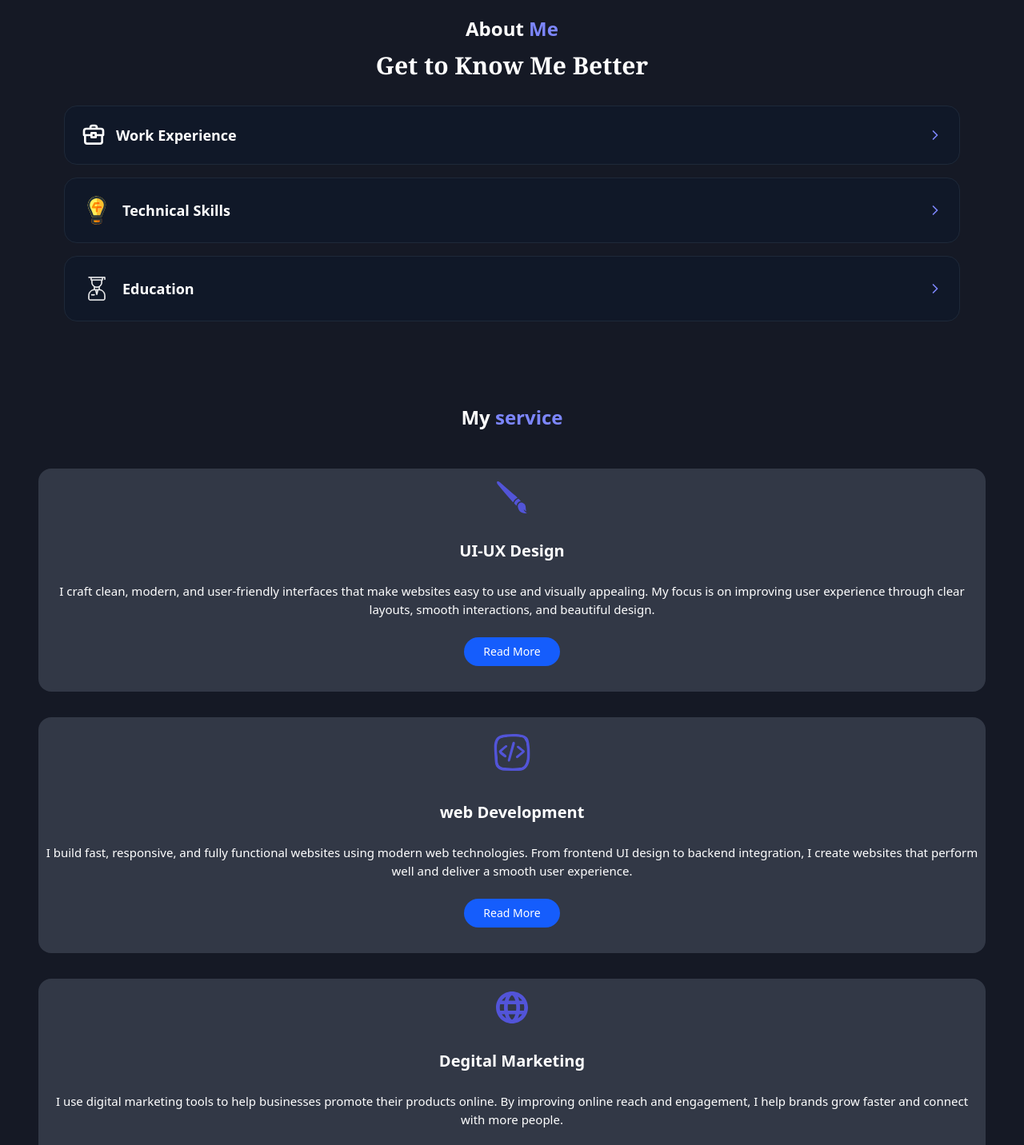
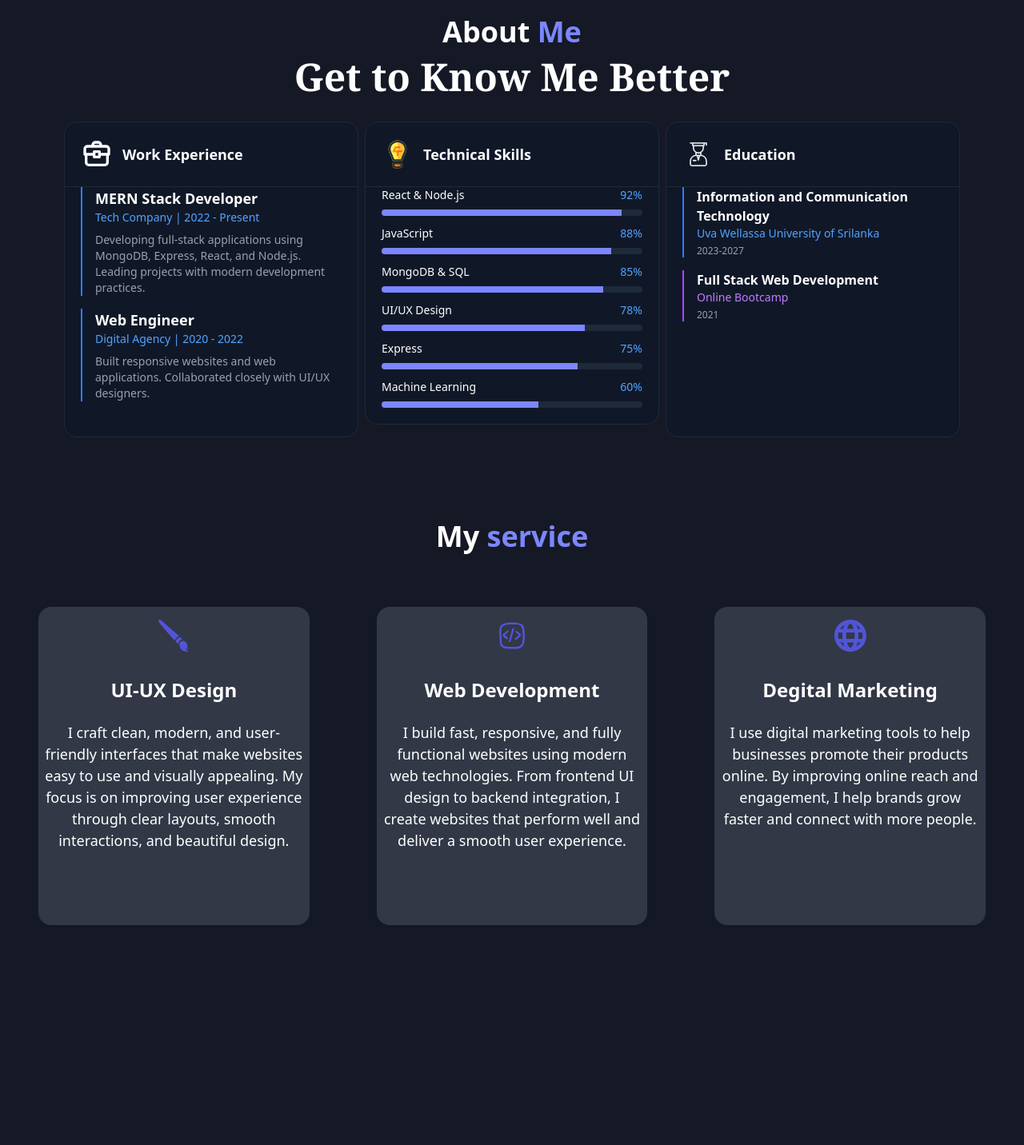
Before and after one commit to KavinduAshenSenarath/ashensenarath-portfolio, a React (Vite) app: page / in a window 1280 px wide. Shown: the part 820-2252 px from the top of the page at 80% size. Built offline with nearby package versions, Linux system fonts and the light colour scheme.

Commit message:
feat: desktop screen ptoject and service component

```diff
--- a/src/components/sections/About.jsx
+++ b/src/components/sections/About.jsx
@@ -11,37 +11,35 @@ function About() {
 
     return (
         <section id="about" className=" py-10 bg-[#151925]">
-            <h2 className="text-center text-2xl font-bold text-white">
+            <h2 className="text-center text-2xl font-bold text-white lg:text-4xl">
                 About <span className="text-indigo-400">Me</span>
             </h2>
 
-            <h1 className="text-center text-white text-3xl font-serif font-semibold mt-3">
+            <h1 className="text-center text-white text-3xl lg:text-5xl font-serif font-semibold mt-3">
                 Get to Know Me Better
             </h1>
 
-            <div className="space-y-4 mt-8 px-4 md:px-20">
+            <div className="space-y-4 mt-8 px-4 md:px-20 grid gap-2 lg:grid-cols-3">
 
                 {/*EXPERIENCE*/}
-                <div className="bg-gray-900 rounded-2xl overflow-hidden border border-gray-800">
+                <div className="bg-gray-900 rounded-2xl border border-gray-800 overflow-hidden lg:h-full">
+
                     <button
                         onClick={() => toggle("experience")}
-                        className="w-full flex items-center justify-between p-5 hover:bg-gray-800/50 transition-all duration-300">
+                        className="w-full flex items-center justify-between p-5 hover:bg-gray-800/50 transition lg:cursor-default" >
                         <div className="flex items-center gap-3">
-                            <img src="work.svg" alt="work icon " className="h-8 w-8  "></img>
+                            <img src="work.svg" alt="work icon " className="h-10 w-10 "></img>
                             <h3 className="text-lg font-semibold text-white ">Work Experience</h3>
                         </div>
 
                         <ChevronRight
-                            className={`transition-transform duration-300 text-indigo-400 ${expanded === "experience" ? "rotate-90" : ""
+                            className={`lg:hidden transition-transform duration-300 text-indigo-400 ${expanded === "experience" ? "rotate-90" : ""
                                 }`}
                             size={20}
                         />
                     </button>
 
-                    <div
-                        className={`transition-all duration-300 overflow-hidden ${expanded === "experience" ? "max-h-[1000px] opacity-100" : "max-h-0 opacity-0"
-                            }`}
-                    >
+                    <div className={`transition-all duration-300 overflow-hidden ${expanded === "experience" ? "max-h-[1000px] opacity-100" : "max-h-0 opacity-0"} lg:max-h-full lg:opacity-100`}>
                         <div className="p-5 pt-0 border-t border-gray-800 space-y-4">
                             <div className="border-l-2 border-blue-500 pl-4">
                                 <h4 className="font-semibold text-lg text-white ">MERN Stack Developer</h4>
@@ -75,15 +73,15 @@ function About() {
                         </div>
 
                         <ChevronRight
-                            className={`transition-transform duration-300 text-indigo-400 ${expanded === "skills" ? "rotate-90" : ""
-                                }`}
+                            className={` lg:hidden transition-transform duration-300 text-indigo-400 ${expanded === "skills" ? "rotate-90" : ""
+                                } lg:max-h-full lg:opacity-100`}
                             size={20}
                         />
                     </button>
 
                     <div
                         className={`transition-all duration-300 overflow-hidden ${expanded === "skills" ? "max-h-[1000px] opacity-100" : "max-h-0 opacity-0"
-                            }`}
+                            } lg:max-h-full lg:opacity-100`}
                     >
                         <div className="p-5 pt-0 border-t border-gray-800 text-white space-y-3">
 
@@ -93,6 +91,8 @@ function About() {
                                 { skill: "MongoDB & SQL", value: 85 },
                                 { skill: "UI/UX Design", value: 78 },
                                 { skill: "Express", value: 75 },
+                                { skill: "Machine Learning", value: 60 },
+
                             ].map((item, index) => (
                                 <div key={index}>
                                     <div className="flex justify-between mb-2">
@@ -102,7 +102,7 @@ function About() {
 
                                     <div className="h-2 bg-gray-800 rounded-full overflow-hidden">
                                         <div
-                                            className="h-full bg-gradient-to-r from-blue-500 to-purple-500 transition-all duration-1000 ease-out"
+                                            className="h-full bg-indigo-400 transition-all duration-1000 ease-out"
                                             style={{ width: `${item.value}%` }}
                                         ></div>
                                     </div>
@@ -125,7 +125,7 @@ function About() {
                         </div>
 
                         <ChevronRight
-                            className={`transition-transform duration-300 text-indigo-400 ${expanded === "education" ? "rotate-90" : ""
+                            className={` lg:hidden transition-transform duration-300 text-indigo-400 ${expanded === "education" ? "rotate-90" : ""
                                 }`}
                             size={20}
 
@@ -134,7 +134,7 @@ function About() {
 
                     <div
                         className={`transition-all duration-300 overflow-hidden ${expanded === "education" ? "max-h-[1000px] opacity-100" : "max-h-0 opacity-0"
-                            }`}
+                            } lg:max-h-full lg:opacity-100`}
                     >
                         <div className="p-5 pt-0 border-t border-gray-800 space-y-4">
                             <div className="border-l-2 border-blue-500 pl-4">
--- a/src/components/sections/Hero.jsx
+++ b/src/components/sections/Hero.jsx
@@ -103,7 +103,7 @@ function Hero() {
                         initial={{ scale: 0, rotate: -30, opacity: 0 }}
                         animate={{ scale: 1, rotate: 0, opacity: 1 }}
                         transition={{ duration: 1.2, ease: "easeOut" }}
-                        className="absolute w-60 h-30 lg:w-95 lg:h-40 lg:mt-47 lg:rounded-full lg:rorate-20   bg-indigo-600 rounded-full rotate-20 z-0 mt-30 mb-50"
+                        className="absolute w-60 h-30 lg:w-95 lg:h-40 lg:mt-47 lg:rounded-full lg:rorate-20   bg-indigo-600 rounded-full rotate-20 z-0 mt-37 mb-50"
                     />
                     {/*Tech icons  */}
                     {techIcons.map((icon, index) => (
--- a/src/components/sections/Projects.jsx
+++ b/src/components/sections/Projects.jsx
@@ -57,6 +57,9 @@ function Projects() {
                         <p className="text-white text-[15px] text-center m-2">
                             {project.Discription}
                         </p>
+                        <button className="mb-8 mt-5 bg-blue-600 hover:bg-blue-700 text-white px-6 py-2 rounded-full text-sm font-medium transition-colors duration-300">
+                            Read More
+                        </button>
                     </motion.div>
                 ))}
             </div>
--- a/src/components/sections/Services.jsx
+++ b/src/components/sections/Services.jsx
@@ -5,27 +5,22 @@ function Services() {
     return (
 
         <section id="services" className="min-h-screen bg-[#151925] py-16 px-4">
-            <h2 className="text-center text-2xl font-bold text-white mb-12">My <span className="text-indigo-400">service</span></h2>
-            <div className=" items-center ">
+            <h2 className="text-center text-2xl font-bold text-white mb-12 lg:text-4xl ">My <span className="text-indigo-400">service</span></h2>
+            <div className="grid gap-5 md:grid-cols-2 lg:grid-cols-3 max-w-7xl mx-auto ">
                 <motion.div
                     initial={{ opacity: 0, y: 40 }}
                     whileInView={{ opacity: 1, y: 0 }}
                     viewport={{ once: true }}
                     transition={{ duration: 0.6 }}
                     whileHover={{ scale: 1.03 }}
+                    className=" mt-5 text-center bg-[#323846] rounded-2xl flex-col justify-center m-8 lg:h-full"  >
 
-                >
+                    <div className="flex justify-center mb-4">
+                        <motion.img src="service.svg" alt="service picart " className=" w-10 h-10 m-4  " whileHover={{ y: -5 }} transition={{ type: "spring", stiffness: 200 }} />
+                    </div>
+                    <h2 className=" font-bold text-[20px] text-white mt-3 mb-6 lg:text-2xl ">UI-UX Design</h2>
+                    <p className="text-white text-[15px] mb-10 ml-2 mr-2 lg:text-[18px] " >I craft clean, modern, and user-friendly interfaces that make websites easy to use and visually appealing. My focus is on improving user experience through clear layouts, smooth interactions, and beautiful design.   </p>
 
-                    <div className=" mt-5 text-center bg-[#323846] rounded-2xl m-8 flex-col justify-center ">
-                        <div className="flex justify-center mb-4">
-                            <motion.img src="service.svg" alt="service picart " className=" w-10 h-10 m-4  " whileHover={{ y: -5 }} transition={{ type: "spring", stiffness: 200 }} />
-                        </div>
-                        <h2 className=" font-bold text-[20px] text-white mt-3 mb-6">UI-UX Design</h2>
-                        <p className="text-white text-[15px] mb-6 ml-1 mr-1" >I craft clean, modern, and user-friendly interfaces that make websites easy to use and visually appealing. My focus is on improving user experience through clear layouts, smooth interactions, and beautiful design.   </p>
-                        <button className="mb-8 bg-blue-600 hover:bg-blue-700 text-white px-6 py-2 rounded-full text-sm font-medium transition-colors duration-300">
-                            Read More
-                        </button>
-                    </div>
                 </motion.div>
 
                 <motion.div
@@ -34,15 +29,13 @@ function Services() {
                     viewport={{ once: true }}
                     transition={{ duration: 0.6 }}
                     whileHover={{ scale: 1.03 }}
-                    className=" mt-5 text-center bg-[#323846] rounded-2xl flex-col justify-center m-8 ">
+                    className=" mt-5 text-center bg-[#323846] rounded-2xl flex-col justify-center m-8 lg:h-full ">
                     <div className="flex justify-center mb-4">
-                        <motion.img src="development.svg" alt="development picart " className=" w-14 h-14 m-4  " whileHover={{ y: -5 }} transition={{ type: "spring", stiffness: 200 }} />
+                        <motion.img src="development.svg" alt="development picart " className=" w-10 h-10 m-4  " whileHover={{ y: -5 }} transition={{ type: "spring", stiffness: 200 }} />
                     </div>
-                    <h2 className=" font-bold text-[20px] text-white mt-3 mb-6">web Development</h2>
-                    <p className="text-white text-[15px] mb-6 ml-2 mr-2" >I build fast, responsive, and fully functional websites using modern web technologies. From frontend UI design to backend integration, I create websites that perform well and deliver a smooth user experience.  </p>
-                    <button className="mb-8 bg-blue-600 hover:bg-blue-700 text-white px-6 py-2 rounded-full text-sm font-medium transition-colors duration-300">
-                        Read More
-                    </button>
+                    <h2 className=" font-bold text-[20px] text-white mt-3 mb-6 lg:text-2xl">Web Development</h2>
+                    <p className="text-white text-[15px] mb-10 ml-2 mr-2 lg:text-[18px] " >I build fast, responsive, and fully functional websites using modern web technologies. From frontend UI design to backend integration, I create websites that perform well and deliver a smooth user experience.  </p>
+
                 </motion.div>
 
                 <motion.div
@@ -51,15 +44,13 @@ function Services() {
                     viewport={{ once: true }}
                     transition={{ duration: 0.6 }}
                     whileHover={{ scale: 1.03 }}
-                    className=" mt-5 text-center bg-[#323846] rounded-2xl m-8 flex-col justify-center ">
+                    className=" mt-5 text-center bg-[#323846] rounded-2xl m-8 flex-col justify-center lg:h-full  ">
                     <div className="flex justify-center mb-4">
                         <motion.img src="marketing.svg" alt="marketing picart " className=" w-10 h-10 m-4  " whileHover={{ y: -5 }} transition={{ type: "spring", stiffness: 200 }} />
                     </div>
-                    <h2 className=" font-bold text-[20px] text-white mt-3 mb-6">Degital Marketing</h2>
-                    <p className="text-white text-[15px] mb-6 ml-2 mr-2" >I use digital marketing tools to help businesses promote their products online. By improving online reach and engagement, I help brands grow faster and connect with more people. </p>
-                    <button className="mb-8 bg-blue-600 hover:bg-blue-700 text-white px-6 py-2 rounded-full text-sm font-medium transition-colors duration-300">
-                        Read More
-                    </button>
+                    <h2 className=" font-bold text-[20px] text-white mt-3 mb-6 lg:text-2xl ">Degital Marketing</h2>
+                    <p className="text-white text-[15px] mb-10 ml-2 mr-2 lg:text-[18px] " >I use digital marketing tools to help businesses promote their products online. By improving online reach and engagement, I help brands grow faster and connect with more people. </p>
+
                 </motion.div>
             </div>
         </section>
```
